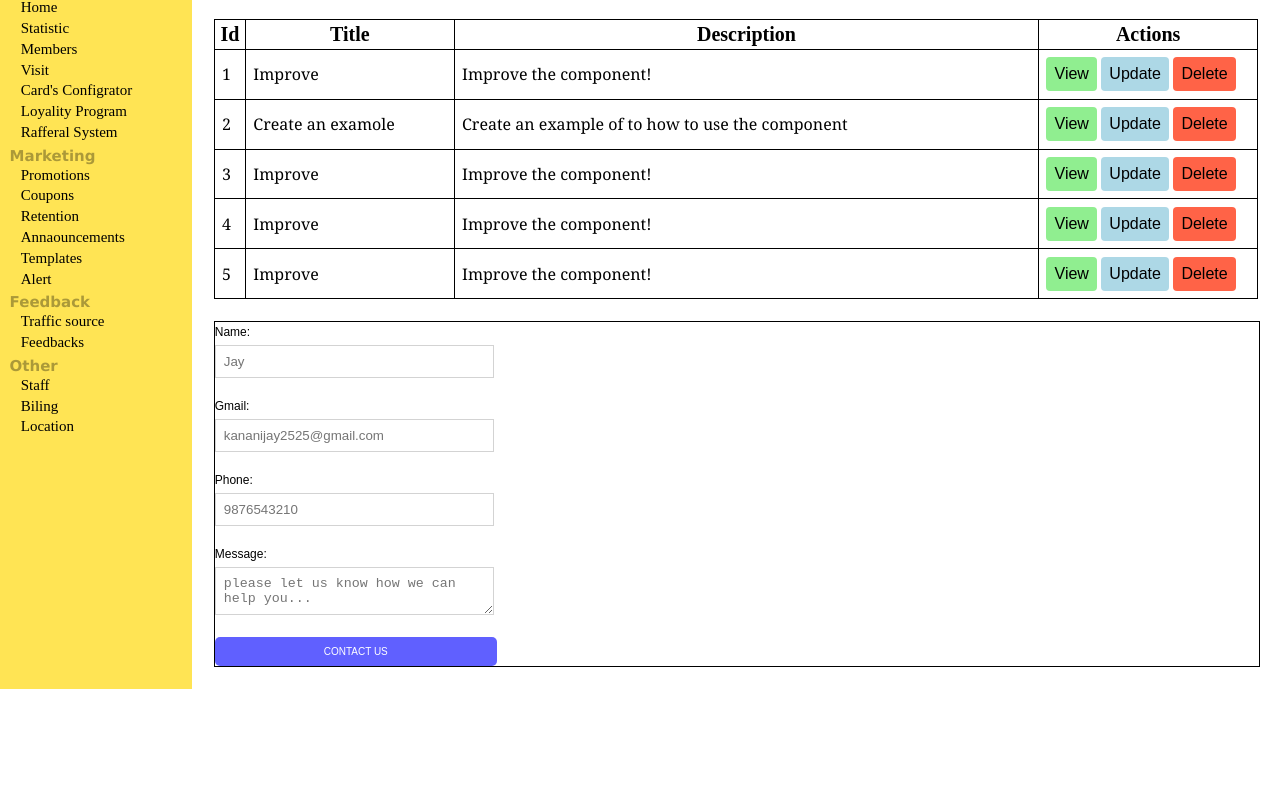
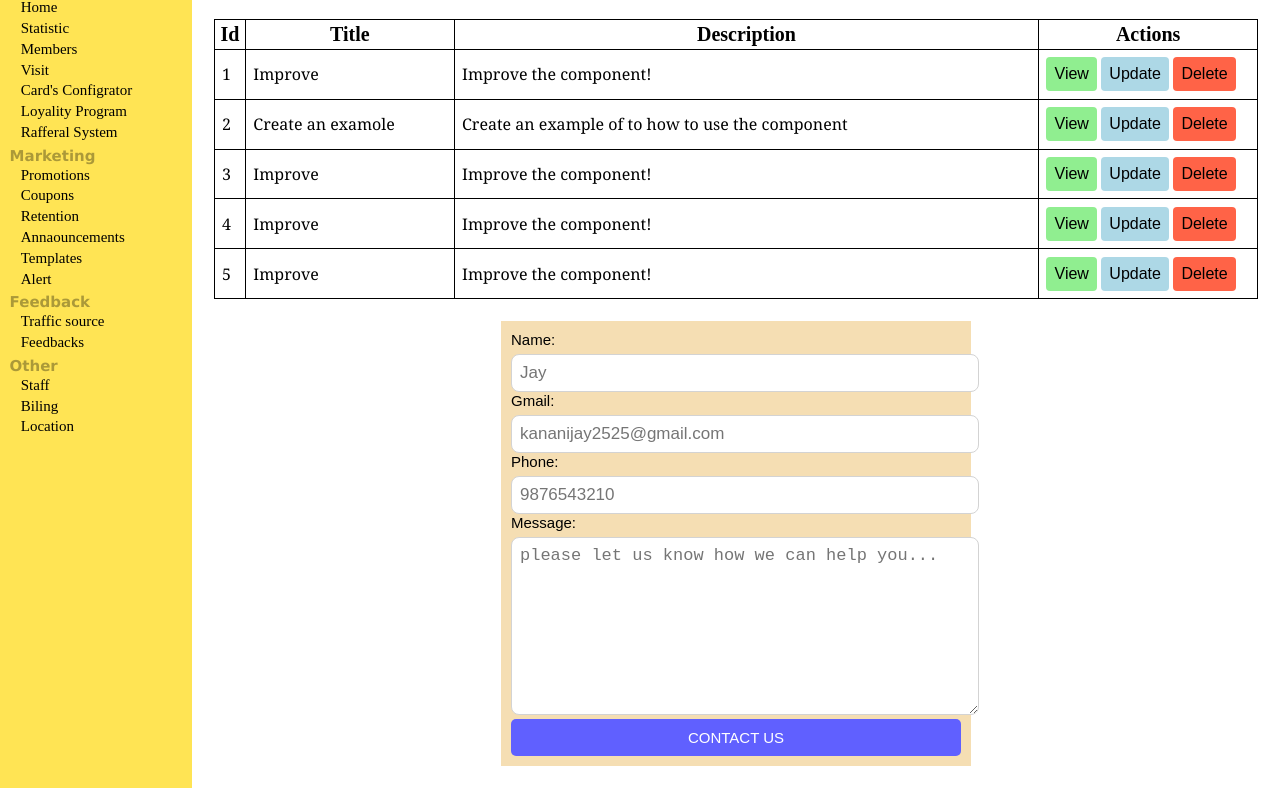
Before and after one commit to jay-kanani-1634/dashboard, a plain HTML site: page index.html in a window 1280 px wide. Shown: the part 79-867 px from the top of the page. Before the commit the page ends 800 px from the top, so only its background shows below. Drawn offline with Linux system fonts and the light colour scheme.

Commit message:
login complete

```diff
--- a/index.html
+++ b/index.html
@@ -96,12 +96,13 @@
         table {
             /* width: 98%;
                 margin: 2%; */
+            /* padding: 10px; */
             margin: auto;
             width: 96%;
             border: 1px solid black;
             /* box-shadow: 5px 5px 10px lightgray; */
             animation: shadowmove 5s infinite;
-            justify-content: center;
+            /* justify-content: center; */
         }
 
         table,
@@ -179,43 +180,65 @@
         }
 
         .loginform {
+            /* padding: 10px; */
             margin: 2%;
-            width: 96%;
+            /* width: 100%; */
             /* justify-content: center; */
-            border: 1px solid black;
+            /* border: 1px solid black; */
+        }
+
+        .login {
+            padding: 10px;
+            background-color: wheat;
+            /* animation: shadowmove 5s infinite;  */
+
         }
 
         label {
-            font-size: 12px;
+            font-size: 15px;
             font-family: Arial, Helvetica, sans-serif;
+            /* margin-top: 1px; */
         }
 
         input,
         textarea {
+            font-size: 17px;
+            border-radius: 8px;
             border: 1px solid lightgray;
-            width: 25%;
+            width: 100%;
             padding: 8px;
             margin-top: 5px;
         }
 
         .btnsubmit {
-            width: 27%;
+            width: 100%;
             background-color: rgb(96, 96, 255);
             border: none;
             color: white;
-            font-size: 10px;
-            padding: 9px;
+            font-size: 15px;
+            padding: 10px;
             border-radius: 5px;
         }
 
         .btnsubmit:hover {
+
+            /* width: 100%; */
             cursor: pointer;
             background-color: white;
             color: rgb(0, 0, 0);
         }
-        .log{
+
+        .log {
             /* padding: auto; */
             margin: auto;
+            width: 45%;
+            /* border: 1px solid black; */
+            /* box-shadow: 10px 10px 10px gray; */
+            /* animation: shadowmove 5s infinite; */
+        }
+
+        textarea {
+            height: 10rem;
         }
     </style>
 </head>
@@ -340,15 +363,15 @@
             <div class="loginform">
                 <div class="log">
                     <form class="login">
-                        <label for="name">Name:</label><br>
-                        <input type="text" placeholder="Jay"><br><br>
-                        <label for="gmain">Gmail:</label><br>
-                        <input type="email" placeholder="kananijay2525@gmail.com"><br><br>
-                        <label for="phone">Phone:</label><br>
-                        <input type="tel" placeholder="9876543210"><br><br>
-                        <label for="text">Message:</label><br>
+                        <label for="name">Name:</label>
+                        <input type="text" placeholder="Jay">
+                        <label for="gmain">Gmail:</label>
+                        <input type="email" placeholder="kananijay2525@gmail.com">
+                        <label for="phone">Phone:</label>
+                        <input type="tel" placeholder="9876543210">
+                        <label for="text">Message:</label>
                         <textarea name="" id=""
-                            placeholder="please let us know how we can help you..."></textarea><br><br>
+                            placeholder="please let us know how we can help you..."></textarea>
                         <!-- <input type="text" placeholder="please let us know how we can help you..."><br><br> -->
                         <button class="btnsubmit" type="button">CONTACT US</button>
                     </form>
```
